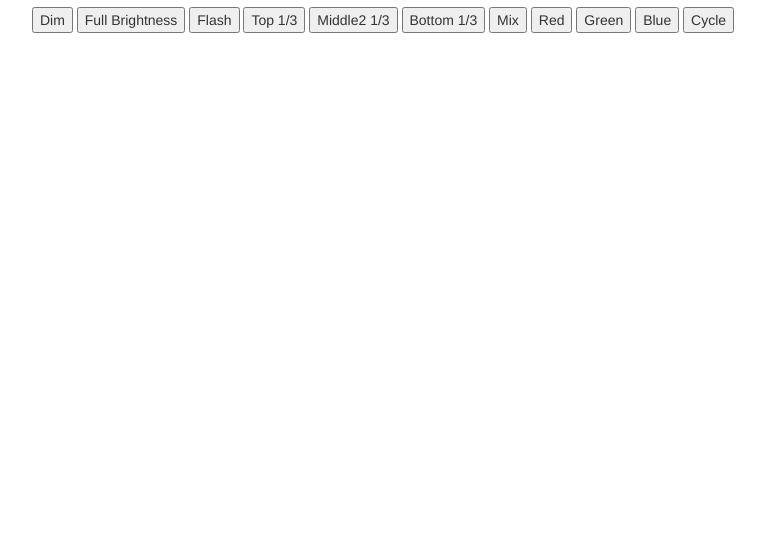
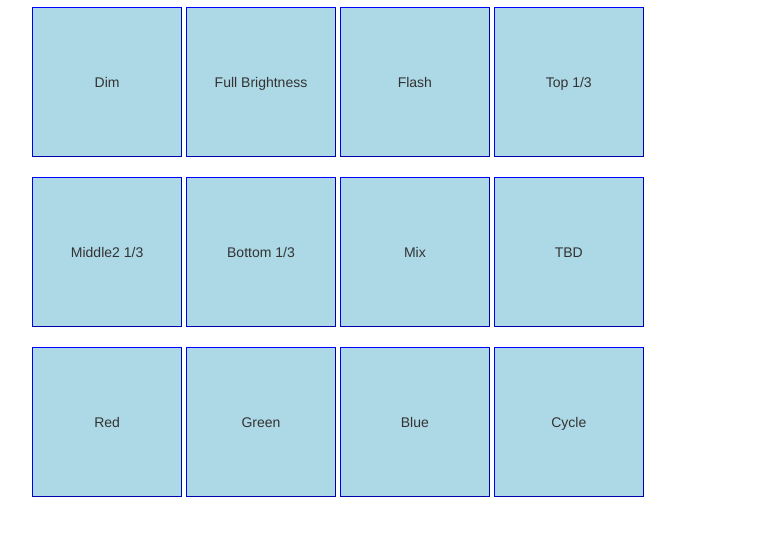
Before and after one commit to tjschutte/Mr-Cloud, a website: page Cloud-Pi/views/home.html in a window 1280 px wide. Shown: the part 56-592 px from the top of the page, without its empty margins (38-803 px from the left). Drawn offline with nearby package versions, Linux system fonts and the light colour scheme.

Commit message:
Making the HTML a little more tolerable..
Signed-off-by: Tom Schutte <tjschutte@wisc.edu>

```diff
--- a/Cloud-Pi/views/home.html
+++ b/Cloud-Pi/views/home.html
@@ -10,21 +10,36 @@
 </head>
 <body>
 
+<style type="text/css">
+  .box {
+      border: 1px outset blue;
+      background-color: lightBlue;
+      height:150px;
+      width:150px;
+      cursor:pointer;
+  }
+</style>
+
 <div class="container">
   <h2>Modes</h2>
   <div class="btn-group">
     <form method="post" action="/">
-      <button class="button" type="submit" value="0" name="mode[mode]">Dim</button>
-      <button class="button" type="submit" value="1" name="mode[mode]">Full Brightness</button>
-      <button class="button" type="submit" value="2" name="mode[mode]">Flash</button>
-      <button class="button" type="submit" value="3" name="mode[mode]">Top 1/3</button>
-      <button class="button" type="submit" value="4" name="mode[mode]">Middle2 1/3</button>
-      <button class="button" type="submit" value="5" name="mode[mode]">Bottom 1/3</button>
-      <button class="button" type="submit" value="6" name="mode[mode]">Mix</button>
-      <button class="button" type="submit" value="7" name="mode[mode]">Red</button>
-      <button class="button" type="submit" value="8" name="mode[mode]">Green</button>
-      <button class="button" type="submit" value="9" name="mode[mode]">Blue</button>
-      <button class="button" type="submit" value="10" name="mode[mode]">Cycle</button>
+      <button class="box" type="submit" name="mode[mode]" value="0">Dim</button>
+      <button class="box" type="submit" name="mode[mode]" value="1">Full Brightness</button>
+      <button class="box" type="submit" name="mode[mode]" value="2">Flash</button>
+      <button class="box" type="submit" name="mode[mode]" value="3">Top 1/3</button>
+      <br>
+      <br>
+      <button class="box" type="submit" name="mode[mode]" value="4">Middle2 1/3</button>
+      <button class="box" type="submit" name="mode[mode]" value="5">Bottom 1/3</button>
+      <button class="box" type="submit" name="mode[mode]" value="6">Mix</button>
+      <button class="box" type="submit" name="mode[mode]" value="6">TBD</button>
+      <br>
+      <br>
+      <button class="box" type="submit" name="mode[mode]" value="7">Red</button>
+      <button class="box" type="submit" name="mode[mode]" value="8">Green</button>
+      <button class="box" type="submit" name="mode[mode]" value="9">Blue</button>
+      <button class="box" type="submit" name="mode[mode]" value="10">Cycle</button>
     </form>
   </div>
 </div>
```
